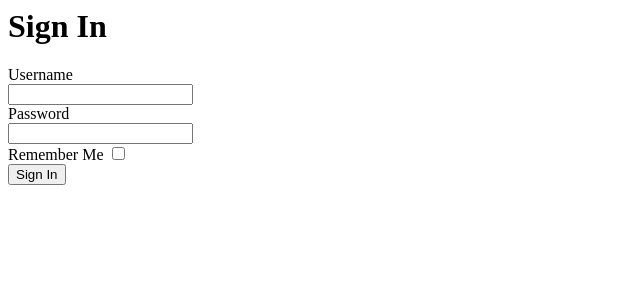
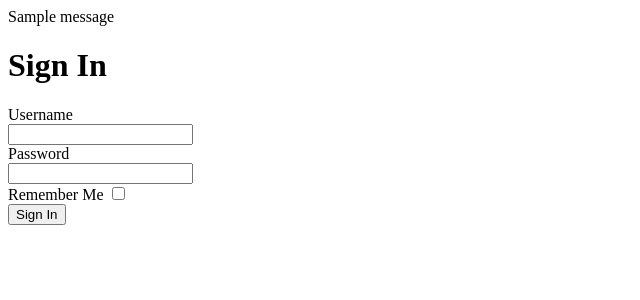
Before and after one commit to miaojie19/flask-course-primary, a Flask app: page /login in a window 1280 px wide. Shown: the top 300 px of the page, without its empty margins (0-640 px from the left). Run offline with Flask 2, Linux system fonts and the light colour scheme; one stand-in notice (Sample message) is shown.

Commit message:
修改routes.py文件

```diff
--- a/day3/form_demo/routes.py
+++ b/day3/form_demo/routes.py
@@ -16,4 +16,7 @@ class LoginForm(FlaskForm):
 @app.route('/login', methods=['GET', 'POST'])
 def login():
      form = LoginForm()
+     # 添加能够处理post请求
+     if form.validate_on_submit():
+          flash('登录用户 {},记住remember状态{}成功'.format(form.username.data, form.remember.data), 'success')
      return render_template('form.html', title='第三天', html_form=form)
--- a/day3/form_demo/templates/layout.html
+++ b/day3/form_demo/templates/layout.html
@@ -7,6 +7,15 @@
       {% endif %}
     </head>
     <body>
+        {% with messages = get_flashed_messages(with_categories=true) %}
+            {% if messages %}
+                {% for category, message in messages %}
+                    <div class="alert alert-{{ category }}">
+                        {{ message }}
+                    </div>
+                {% endfor %}
+            {% endif %}
+        {% endwith %}
        {% block content %}
        {% endblock %}
     </body>
```
